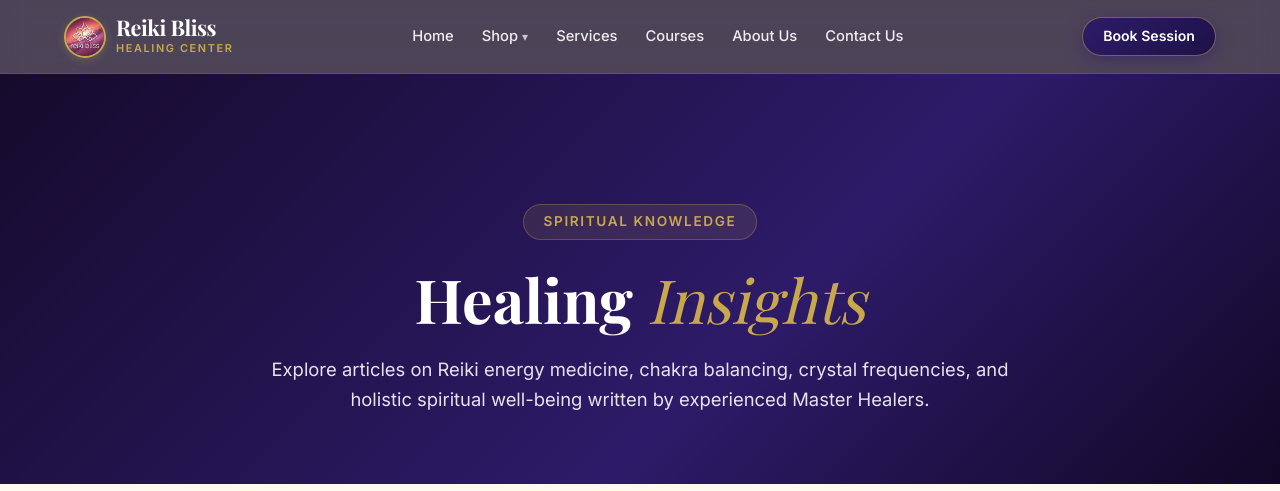
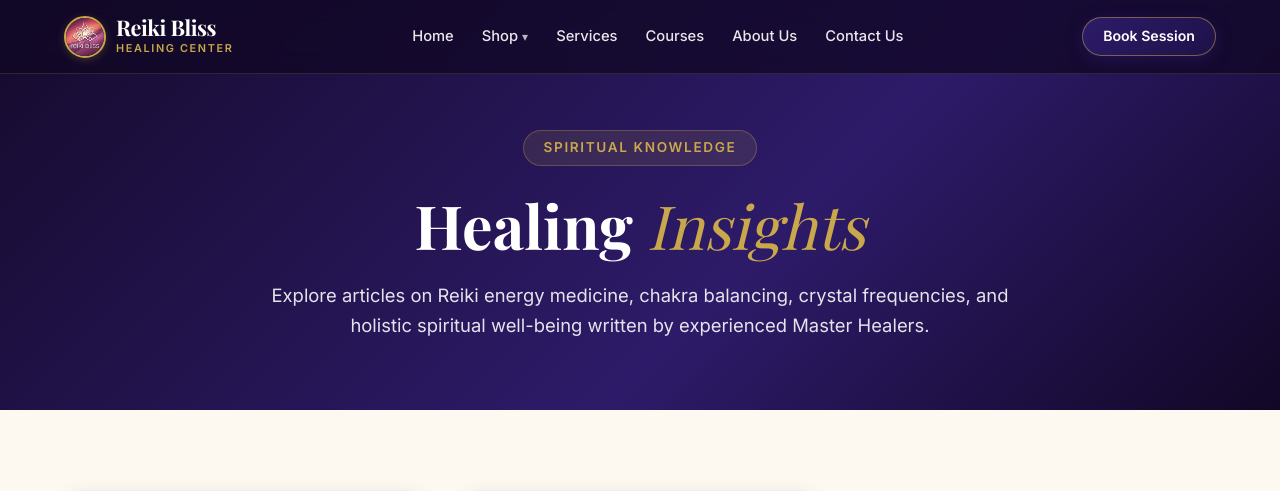
Before and after one commit to AyushSingh172000/Devine-Reiki-Demo, a PHP site: page /DemoWebsite/blog.php in a window 1280 px wide. Shown: the top 491 px of the page. Run offline with PHP 8.4, Linux system fonts and the light colour scheme; data comes from the database, SQL or seed files in the repository; data that the repository does not hold is empty; some web fonts are replaced.

Commit message:
Set header to fixed position on scroll and update browser favicon logo to reikilogo.jpg

```diff
--- a/assets/css/header.css
+++ b/assets/css/header.css
@@ -6,7 +6,7 @@
    Site Header Wrapper & Top Bar
    -------------------------------------------------------------------------- */
 .site-header {
-  position: sticky;
+  position: fixed;
   top: 0;
   left: 0;
   width: 100%;
--- a/includes/header.php
+++ b/includes/header.php
@@ -22,7 +22,9 @@ $currentUrl = (isset($_SERVER['HTTPS']) && $_SERVER['HTTPS'] === 'on' ? "https"
     <meta name="description" content="<?php echo htmlspecialchars($pageDescription); ?>">
 
     <!-- Favicon -->
-    <link rel="icon" type="image/svg+xml" href="<?php echo BASE_URL; ?>assets/images/favicon.svg">
+    <link rel="icon" type="image/jpeg" href="<?php echo BASE_URL; ?>assets/images/reikilogo.jpg">
+    <link rel="shortcut icon" type="image/jpeg" href="<?php echo BASE_URL; ?>assets/images/reikilogo.jpg">
+    <link rel="apple-touch-icon" href="<?php echo BASE_URL; ?>assets/images/reikilogo.jpg">
 
     <!-- Open Graph / Social Media Meta Tags -->
     <meta property="og:type" content="website">
```
